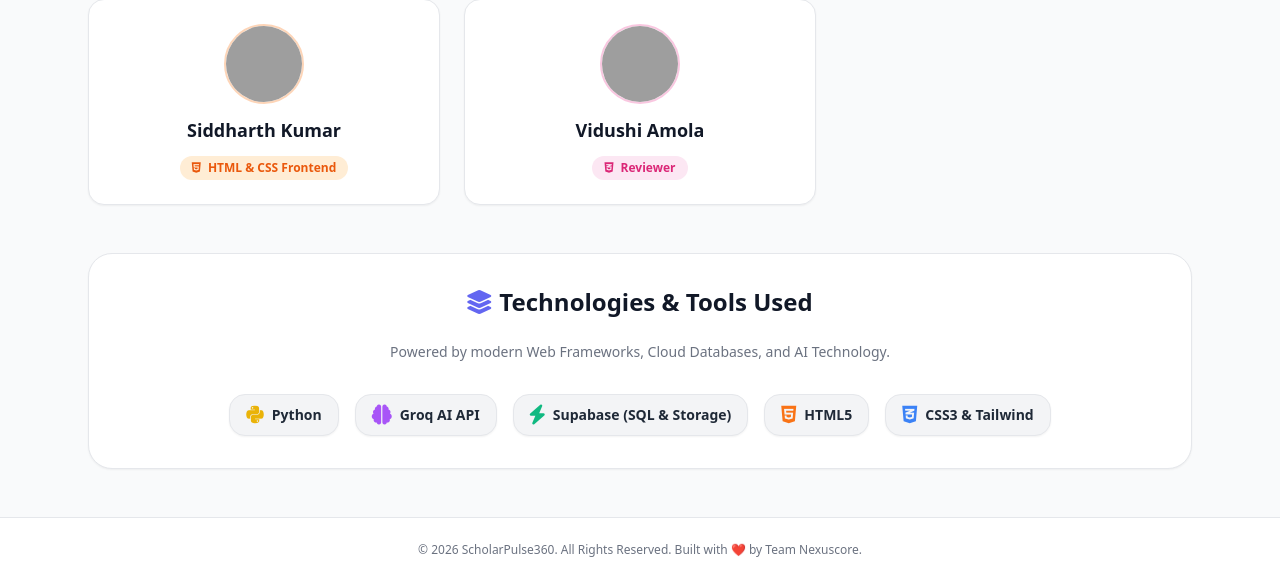
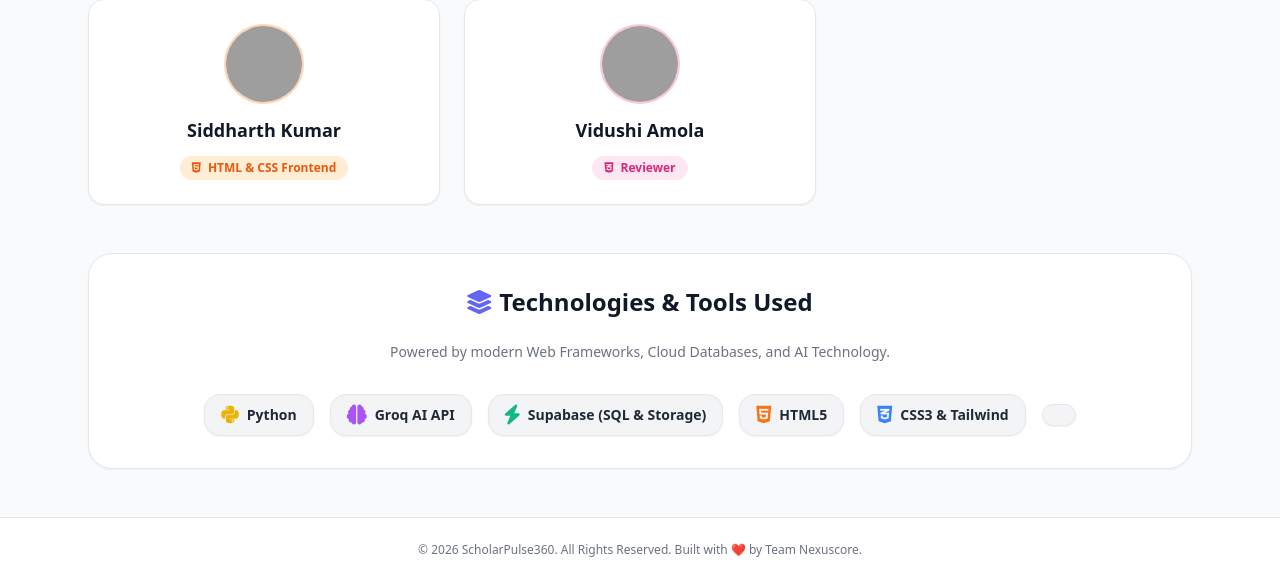
Before and after one commit to harshitj16708-code/scholarpulse360-live, a Flask app: page /creator in a window 1280 px wide. Shown: the part 932-1514 px from the top of the page. Run offline with Flask 3, Linux system fonts and the light colour scheme; some libraries are stand-ins or nearby versions; grey boxes are pictures that could not be loaded.

Commit message:
push creator template

```diff
--- a/templates/creator.html
+++ b/templates/creator.html
@@ -172,7 +172,7 @@ s<!DOCTYPE html>
                 </div>
 
                 <!-- JavaScript -->
-
+                <div class="flex items-center gap-2 px-4 py-2.5 bg-gray-100 dark:bg-gray-700/60 rounded-2xl text-sm font-semibold text-gray-800 dark:text-gray-200 shadow-sm border border-gray-200 dark:border-gray-600"></div>
 
             </div>
         </div>
```
